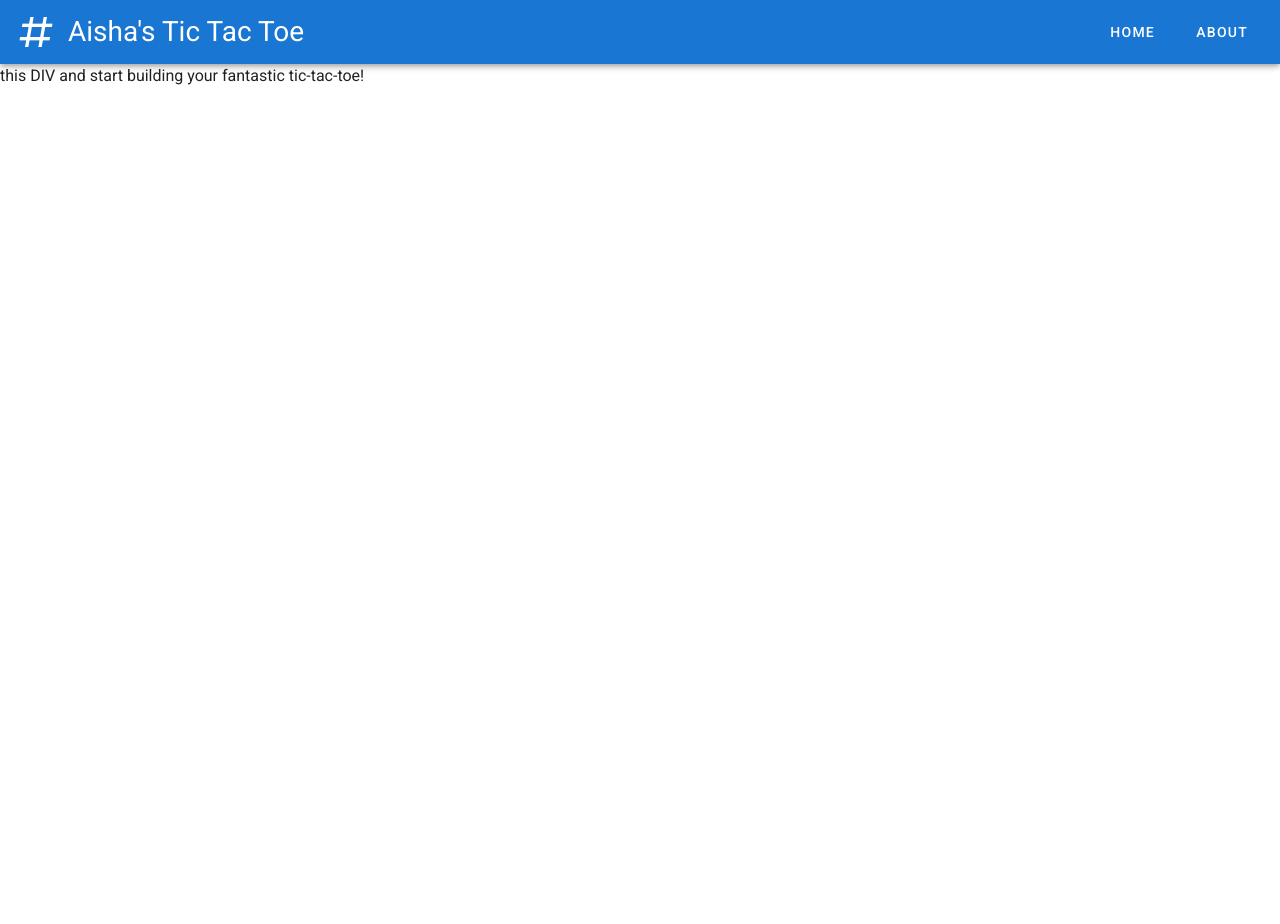
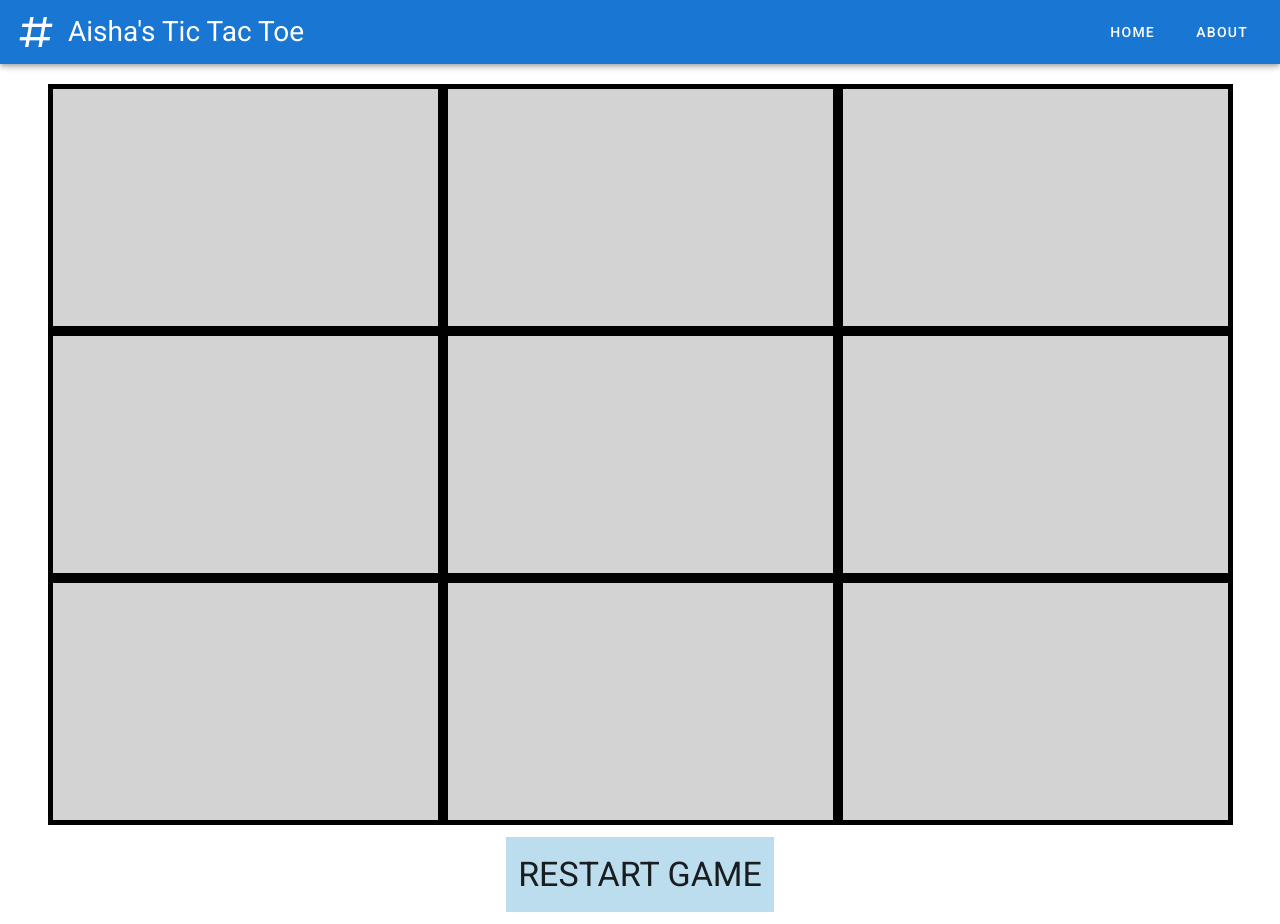
Before and after one commit to AishaKEITA/aishas-ttt, a Vue app: page / in a window 1280 px wide. Before the commit the page ends 800 px from the top, so only its background shows below. Built offline with nearby package versions, Linux system fonts and the light colour scheme.

Commit message:
drafted with boostrap making changing with vuetify

```diff
--- a/src/App.vue
+++ b/src/App.vue
@@ -32,7 +32,9 @@
 export default {
   name: "App",
 
-  components: {},
+  components: {
+
+  },
 
   data: () => ({
     //
--- a/src/views/Home.vue
+++ b/src/views/Home.vue
@@ -1,19 +1,83 @@
 // "HTML"
 <template>
   <div class="home">
-    <div>this DIV and start building your fantastic tic-tac-toe!</div>
+    <div class="container">
+      <div class="row">
+        <div class="col-sm"></div>
+        <div class="col-sm"></div>
+        <div class="col-sm"></div>
+      </div>
+      <div class="row">
+        <div class="col-sm"></div>
+        <div class="col-sm"></div>
+        <div class="col-sm"></div>
+      </div>
+      <div class="row">
+        <div class="col-sm"></div>
+        <div class="col-sm"></div>
+        <div class="col-sm"></div>
+      </div>
+    </div>
+    <div class="col -md- 12 text-center">
+      <button type="button" class="btn btn-primary btn-lg">RESTART GAME</button>
+    </div>
+    <!-- <div><v-btn depressed color="primary"> RESTART GAME</v-btn></div> -->
   </div>
 </template>
 
 // Javascript
 <script>
-
 export default {
   name: "Home",
+  data() {
+    return {
+      currentPlayer: "x", // is  between x and o
+      draw: "", // no win or after everything is click
+      board: [
+        //an array of an array and each array is represing a row
+        ["1", "2", "3"], //the  values inside the array is representing a column
+        ["4", "5", "6"],
+        ["7", "8", "9"]
+      ],
+      methods: {
+          //for loop
+      }
+    };
+  },
+  created() {
+    console.log(this.board[2][2]);
+    console.log(this.board[1][1]);
+  }
 };
 </script>
 
 // Styling
 <style lang="scss" scoped>
+.container,
+.row {
+  background-color: lightgray;
+}
 
+.col-sm {
+  border: 5px solid black;
+  //border-top-style: none;
+  padding: 10%;
+  font-size: 30px;
+  text-align: center;
+  cursor: pointer;
+  //border-bottom-width: 0;
+}
+
+.home {
+  padding: 20px;
+  background-color: white;
+  height: 100vh;
+}
+
+.btn-primary,
+button {
+  background-color: #bde;
+  padding: 1%;
+  font-size: 34px;
+}
 </style>
```
